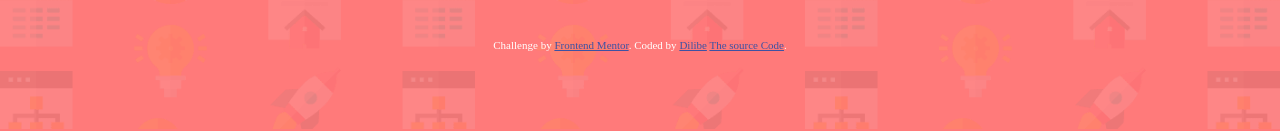
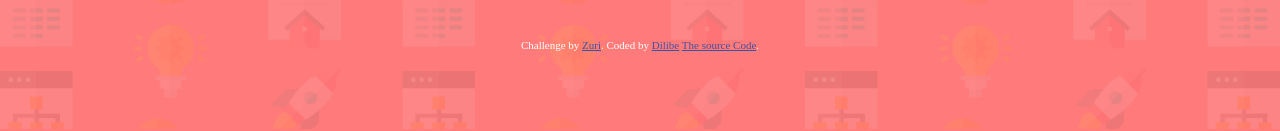
Before and after one commit to Ddilibe/Responsivity, a plain HTML site: page index.html in a window 1280 px wide. Shown: the part 526-657 px from the top of the page. Drawn offline with Linux system fonts and the light colour scheme; no server answers; a web font is replaced by a local one.

Commit message:
[Feature]: Had to change a few links

```diff
--- a/index.html
+++ b/index.html
@@ -37,7 +37,7 @@
     </div>
   </main>
   <div class="contentinfo">
-    Challenge by <a href="https://www.frontendmentor.io?ref=challenge" target="_blank">Frontend Mentor</a>.
+    Challenge by <a href="https://www.training.zuri.team" target="_blank">Zuri</a>.
     Coded by <a href="#">Dilibe</a> <a href="https://github.com/Ddilibe/Responsivity.git">The source Code</a>.
   </div>
 </body>
```
